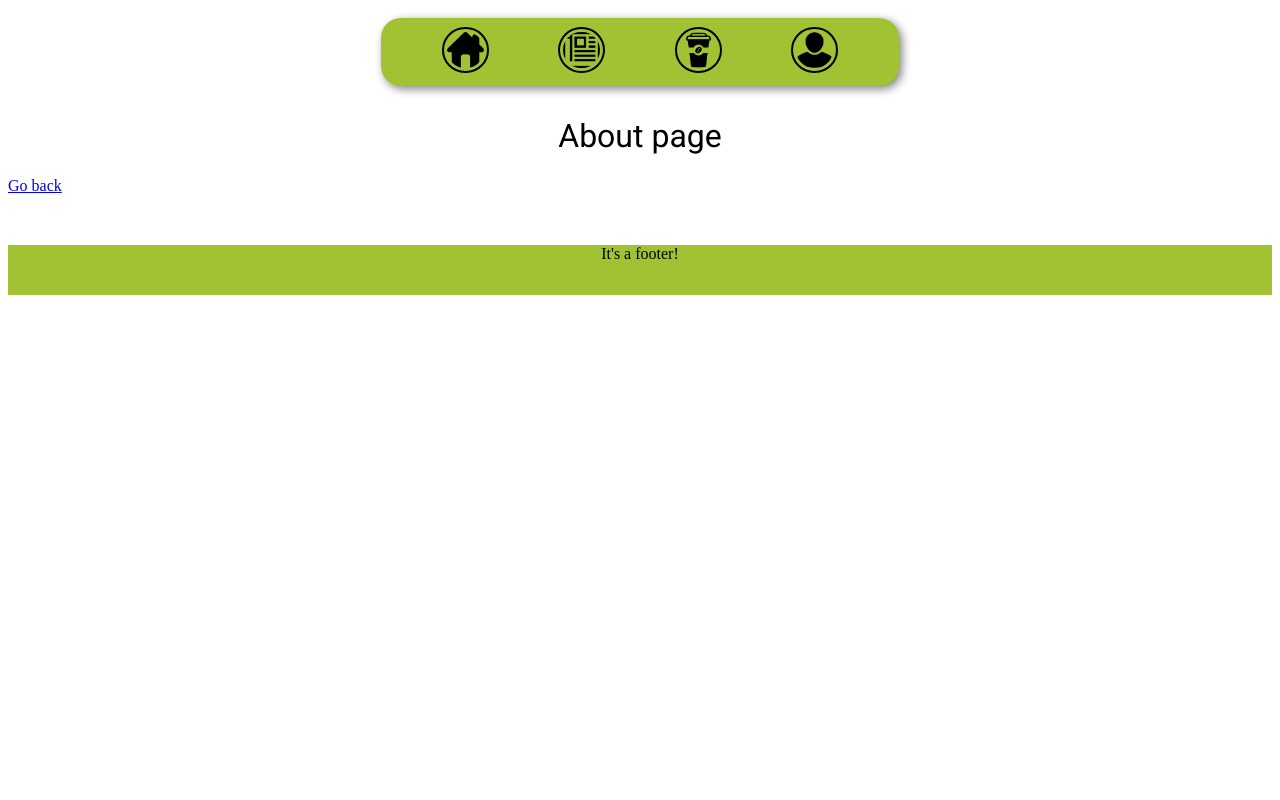
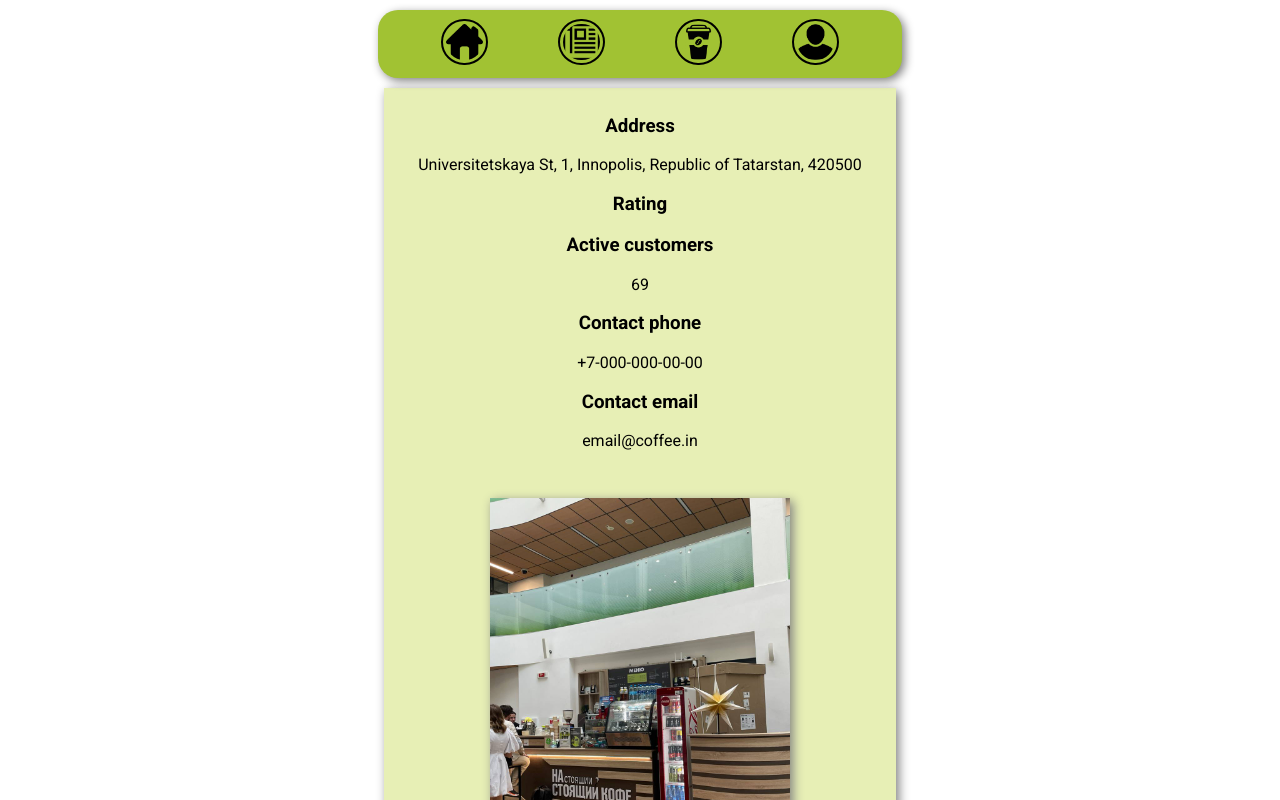
Before and after one commit to i-geeg-i/Coffee-shop-bonus-system, a Next.js app: page /info in a window 1280 px wide. Shown: the top 800 px of the page. Built offline with nearby package versions, Linux system fonts and the light colour scheme.

Commit message:
modified about page & minor style fixes

```diff
--- /dev/null
+++ b/src/app/components/AboutDiv.tsx
@@ -0,0 +1,21 @@
+import Image from "next/image";
+import styles from "./css/AboutDiv.module.css"
+import { text } from "stream/consumers";
+
+type Props = {
+    text : Array<Array<string>>,
+    picSrc : string,
+}
+
+export default function AboutDiv(props : Props) {
+    const iterText = (x : Array<string>) => (
+        <><h3 className={styles.subhead}>{x[0]} </h3><p>{x[1]}</p></>
+    );
+    return (
+    <div className={styles.aboutdiv}>
+        <div className={styles.text}>{props.text.map(iterText)}</div>
+        <Image className={styles.image} src={props.picSrc} alt="CoffeeIn stand" width={300} height={400}/>
+    </div>
+
+    )
+}
--- a/src/app/components/Footer.tsx
+++ b/src/app/components/Footer.tsx
@@ -2,7 +2,7 @@ import styles from "./css/Footer.module.css"
 const Footer = () => {
     return (
         <footer className={styles.footer}>
-            It's a footer!
+            CoffeeIn © 2024 <br/> All rights reserved
         </footer>
     )
 }
--- /dev/null
+++ b/src/app/components/css/AboutDiv.module.css
@@ -0,0 +1,49 @@
+.aboutdiv {
+    background-color: #E7EFB5;
+    color: black;
+    font-family: "Roboto", sans-serif;
+    font-weight: 400;
+    font-style: normal;
+    text-align: center;
+
+    width: auto;
+    align-self: center;
+
+    border-radius: 20;
+
+    padding: 0.5rem;
+    padding-right: 1.5rem;
+    padding-left: 1.5rem;
+
+    justify-content: center;
+    justify-self: center;
+
+    margin-bottom: 1rem;
+    margin-left: 30%;
+    margin-right: 30%;
+
+    box-shadow: 3px 3px 10px gray;
+}
+
+.aboutdiv h3 {
+    font-weight: bold;
+}
+
+.aboutdiv .image {
+    display: inline-block;
+
+    margin-left: auto;
+    margin-top: 1rem;
+    margin-bottom: 1rem;
+
+    border-radius: 20;
+
+    box-shadow: 3px 3px 10px gray;
+}
+
+.aboutdiv .text {
+    display: inline-block;
+    width: fit-content;
+    margin-bottom: 1rem;
+
+}
--- a/src/app/components/css/Footer.module.css
+++ b/src/app/components/css/Footer.module.css
@@ -1,11 +1,20 @@
 .footer{
-  position: relative;
+  position:relative;
   bottom: 0;
   left: 0;
   background-color: #a1c233;
-  width: 100%;
+  width: auto;
   height: 50px;
   text-align: center;
-  margin-top: 50px;
+  margin-top: auto;
   margin-bottom: 0;
+  margin-left: 0;
+  margin-right: 0;
+
+  font-family: "Roboto", sans-serif;
+  font-weight: 400;
+  font-size: large;
+  font-style: normal;
+
+  padding: 1rem;
 }
--- a/src/app/globals.css
+++ b/src/app/globals.css
@@ -9,8 +9,9 @@
   text-align: center;
   /* font-family: Georgia, 'Times New Roman', Times, serif; */
 }
-.footer {
-  background-color: rgb(137, 137, 137);
+body {
+
+  margin: 0;
 }
 .header {
   background-color: rgb(99, 239, 153);
--- a/src/app/info/page.tsx
+++ b/src/app/info/page.tsx
@@ -1,8 +1,10 @@
 import Link from "next/link"
+import AboutDiv from "../components/AboutDiv";
+
 export default function About() {
+    const text : Array<Array<string>> = [["Address", "Universitetskaya St, 1, Innopolis, Republic of Tatarstan, 420500"], ["Rating", ""], ["Active customers", "69"], ["Contact phone", "+7-000-000-00-00"], ["Contact email", "email@coffee.in"]];
     return( <div>
-        <h1 className="main-title">About page</h1>
-        <Link href="/">Go back</Link>
+        <AboutDiv text={text} picSrc="/stand.jpg"/>
         </div>
     )
 }
--- a/src/app/menu/page.tsx
+++ b/src/app/menu/page.tsx
@@ -5,7 +5,7 @@ import MenuItem from "../components/MenuItem";
 
 export default function Menu() {
     return( <div>
-        {/* <h1 className="main-title">Menu</h1> */}
+
         <div className={styles.main_div}>
         <TextField header="Here is our menu!" text="By the way, you may order it from website" />
         <div className={styles.items_div}>
@@ -16,7 +16,6 @@ export default function Menu() {
         <MenuItem picSrc="/croissant.jpg" name="Croissant" id={5} price={69} />
         </div>
         </div>
-        <Link href="/">Go back</Link>
         </div>
     )
 }
```
Also changed, not shown: src/app/components/css/TextField.module.css (+6 -1 lines), public/stand.jpg (added).
